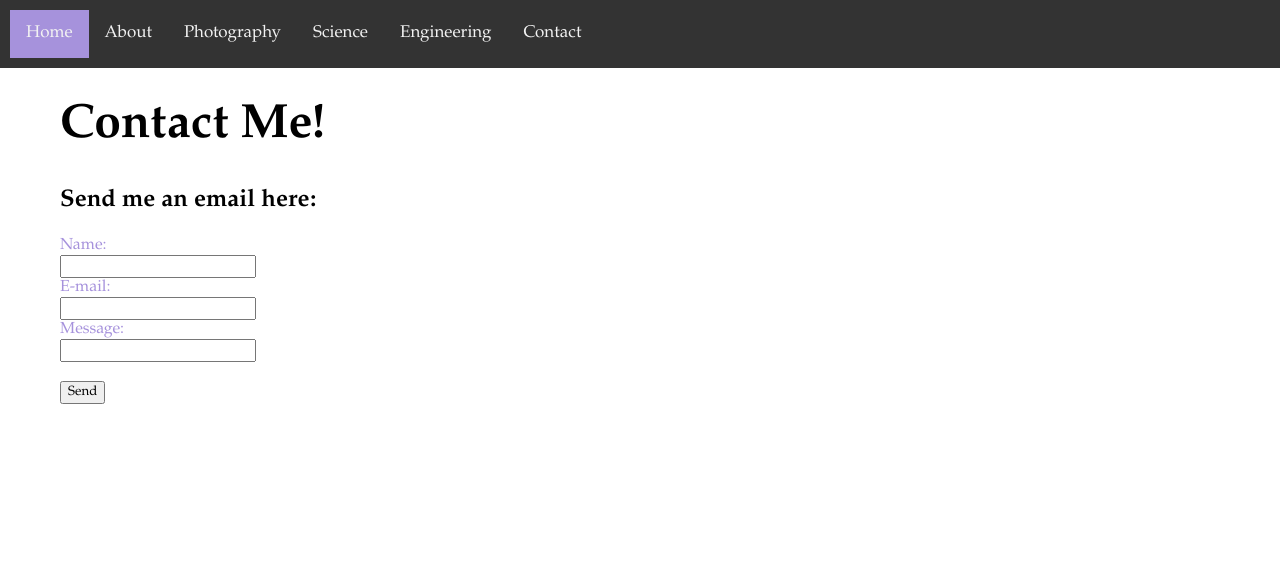
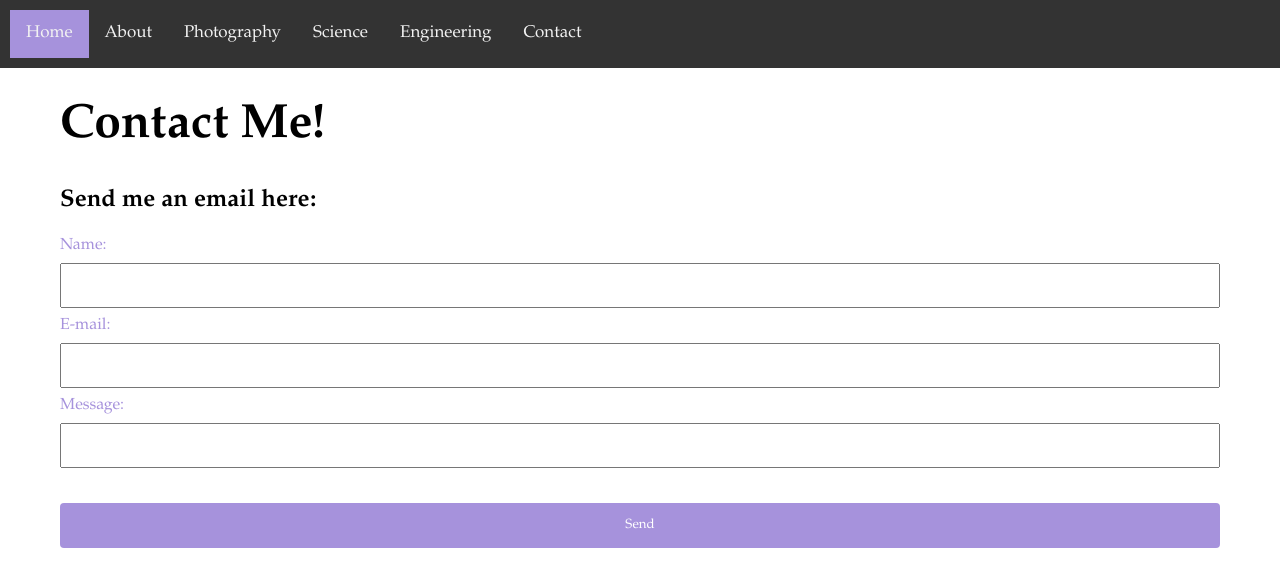
Before and after one commit to echang17/echang17.github.io, a Jekyll site: the page built from contact/index.html, in a window 1280 px wide. Shown: the top 587 px of the page. Built offline with Jekyll 4.4.1, drawn with Linux system fonts in a browser that asks for light colours.

Commit message:
Update main.css

```diff
--- a/css/main.css
+++ b/css/main.css
@@ -295,3 +295,26 @@ ul.posts li {
     bottom: 8px;
     right: 16px;
 }
+
+/*Contact form*/
+input[type=text] {
+  width: 100%; /*width of text fields*/
+  padding: 12px 10px; /*padding text inside text field*/
+  margin: 8px 0; /*space the field titles and text fields*/
+  box-sizing: border-box; /*small border around text fields*/
+}
+
+input[type=submit] {
+  width: 100%;
+  background-color: #A692DC; /*purple send box*/
+  color: white;
+  padding: 14px 20px;
+  margin: 8px 0;
+  border: none;
+  border-radius: 4px;
+  cursor: pointer;
+}
+
+input[type=submit]:hover {
+  background-color: #74669a; /*darker purple for hover*/
+}
```
